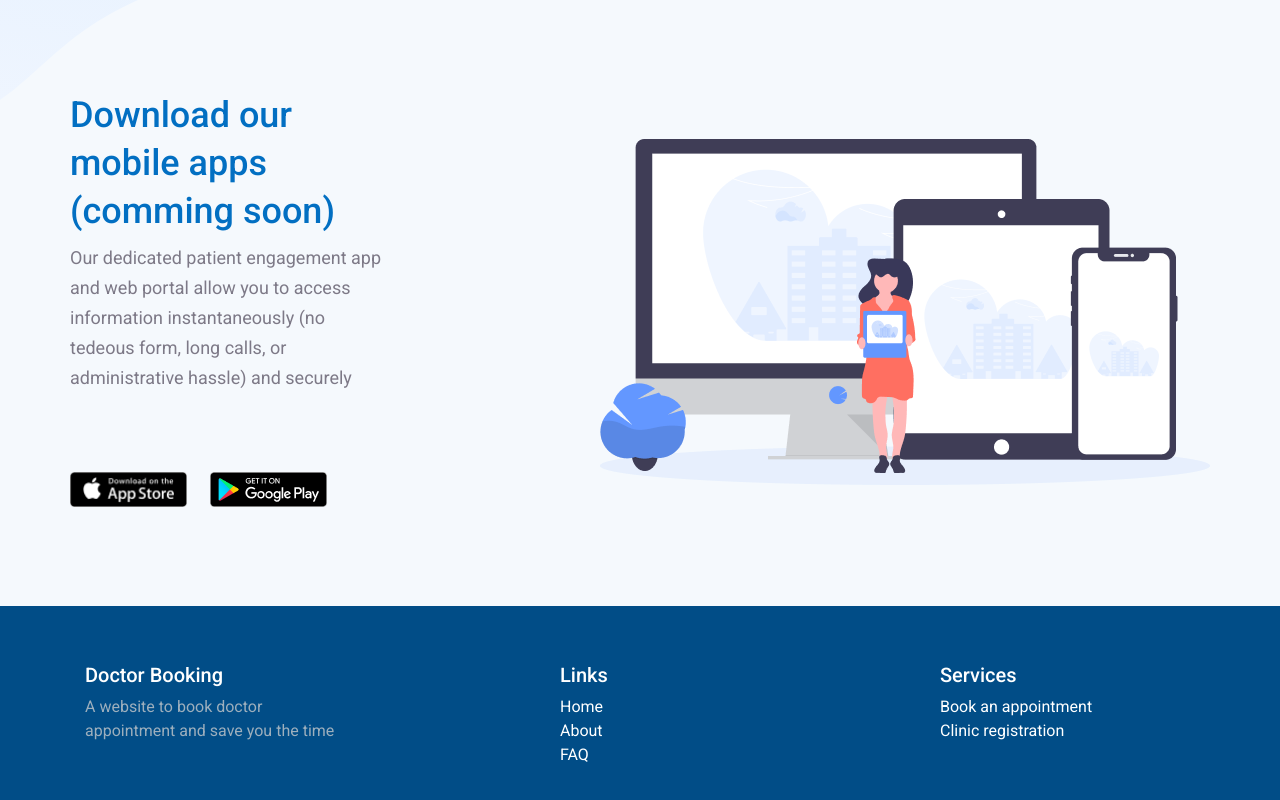
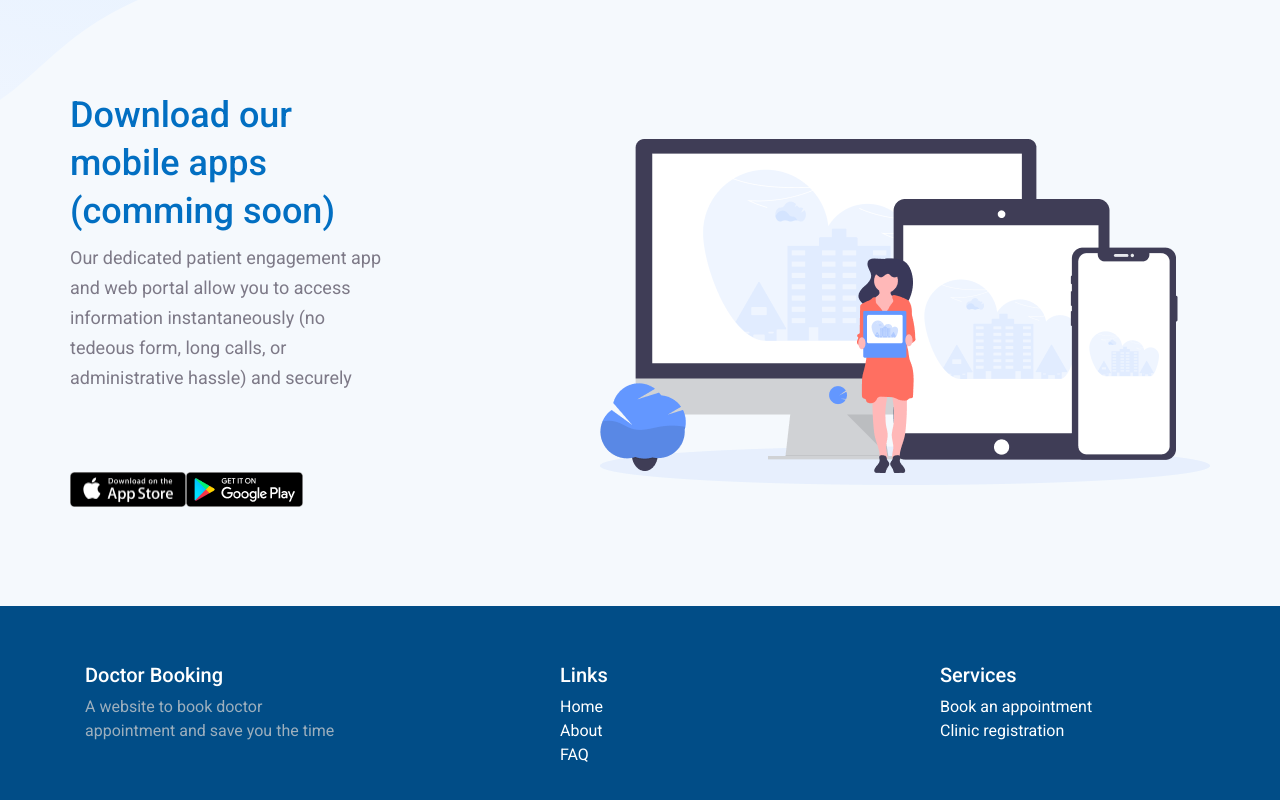
Before and after one commit to Iraq-WBC-Capstones-2020/doctor-booking-web, a React (Create React App) app: page / in a window 1280 px wide. Shown: the part 548-1348 px from the top of the page. Built offline with nearby package versions, Linux system fonts and the light colour scheme.

Commit message:
Update the snapshot

```diff
--- a/src/components/AppSection/AppSection.js
+++ b/src/components/AppSection/AppSection.js
@@ -19,12 +19,9 @@ function AppSection() {
             </p>
           </div>
           <div className="download-buttons">
-            <a href="#">
-              <img alt="App store" src={appStore} />
-            </a>
-            <a href="#">
-              <img alt="Google Play" src={googlePlay} />
-            </a>
+            <input type="image" src={appStore} />
+            <input type="image" src={googlePlay} />
+
           </div>
         </div>
         <div className="col-xs-6">
```
Also changed, not shown: 1 other file (tests, documents, lock files or other folders).
